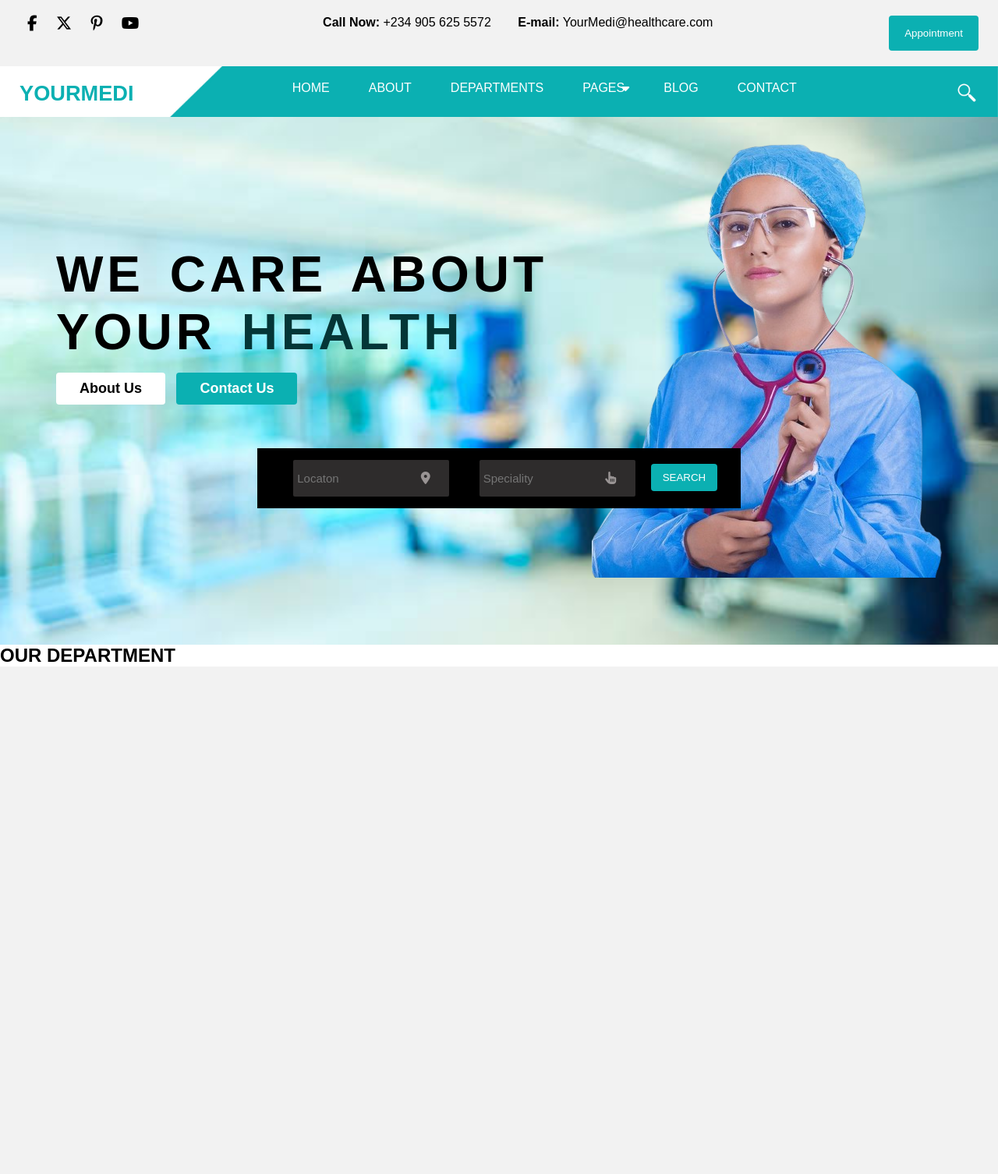
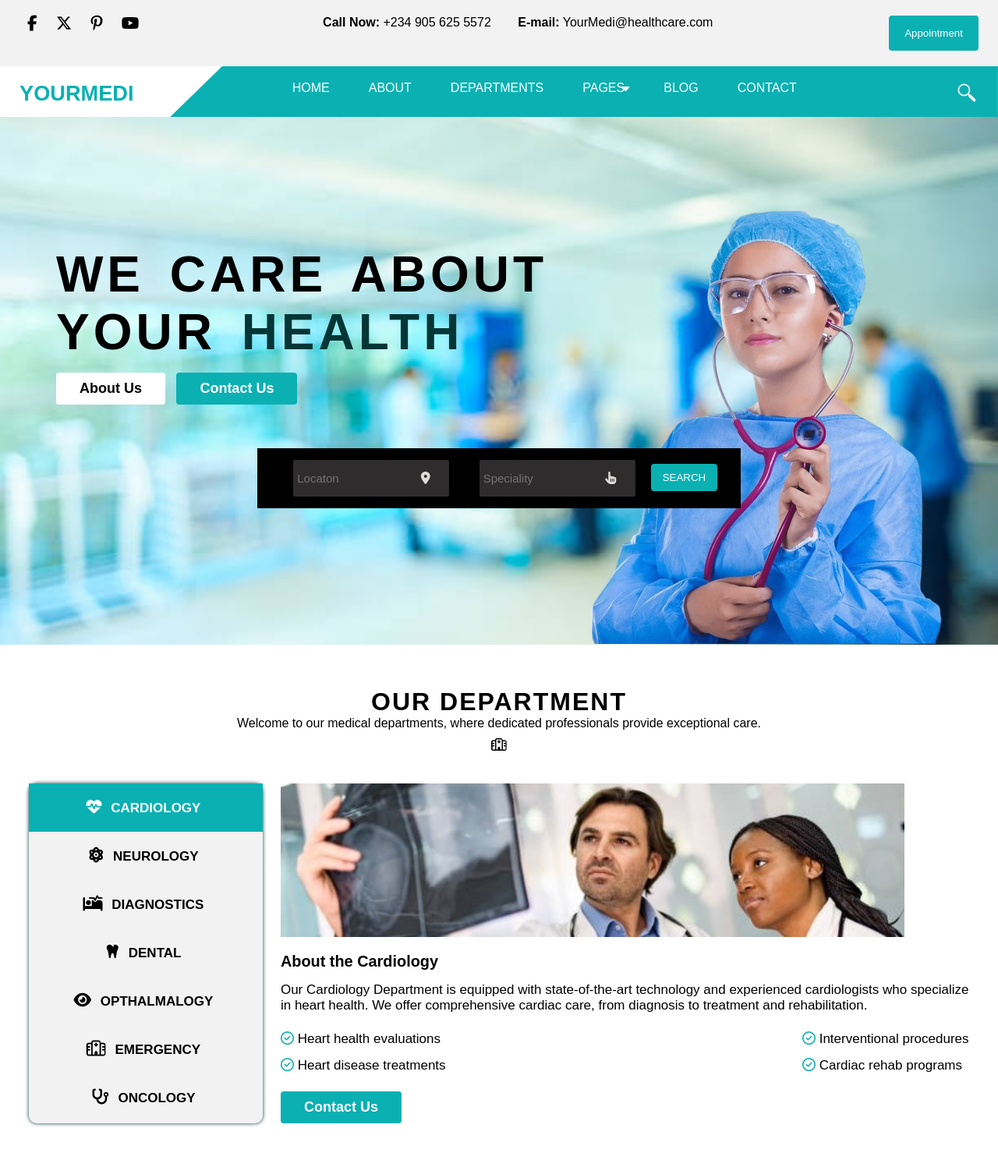
Before and after one commit to MiracleChibuike/hospital, a PHP site: page / in a window 1280 px wide. Shown: the whole page at 78% size. Before the commit the page ends 855 px from the top, so only its background shows below. Run offline with PHP 8.4, Linux system fonts and the light colour scheme; some libraries are stand-ins or nearby versions; some web fonts are replaced.

Commit message:
Started the departments section

```diff
--- a/assets/css/index.css
+++ b/assets/css/index.css
@@ -19,7 +19,7 @@
   --clr-white-main: #fff;
   --clr-darkGray: rgba(230, 217, 217, 0.2);
   --clr-dark-main: #000;
-  --clr-gray-origin: rgb(153, 148, 148);
+  --clr-gray-origin: rgb(224, 218, 218);
   --error-message: rgb(126, 23, 23);
 }
 
@@ -288,7 +288,7 @@ a {
  }  */
  #doc-home{
     position: relative;
-    top: 20px;
+    top: 105px;
     /* bottom: 20px; */
  }
  .searchFixtures{
@@ -333,6 +333,148 @@ a {
   /* font-weight: bold; */
   margin: 5px 10px;
  }
+
+
+
+
+/**********************************
+DEPARTMENT SEECTION
+ ***************************************/
+#departments{
+     margin: 30px 0 0 ;
+    padding: 25px 15px;
+}
+.departmentHeader{
+  text-align: center;
+}
+.department_Header{
+  font-weight: bold;
+  font-size: 2rem;
+ letter-spacing: 2px;
+}
+.department_Indicator{
+  margin: 10px 0;
+}
+
+.departments_specs{
+  display: flex;
+  justify-content: space-evenly;
+  margin: 40px 0;
+}
+.box_Specs{
+  background: var(--clr-white-default);
+  width: 300px;
+  border-radius: 10px;
+  box-shadow: 0 0 5px var(--clr-hospital-deep);
+  /* margin: 50px 50px; */
+}
+/* New */
+.active_style{
+  background: var(--clr-hospital);
+  color: var(--clr-white-main);
+  font-size: 50px;
+}
+.box_Specs button i{
+  font-size: 20px;
+  position: relative;
+  left: -7px;
+}
+#Cardiology_Dept{
+  background: var(--clr-hospital);
+  color: var(--clr-white-main);
+}
+.box_Specs button{
+  background: transparent;
+  border: none;
+  padding: 20px 0;
+  font-weight: bold;
+  text-transform: uppercase;
+  font-size: 17px;
+  display: block;
+  width: 100%;
+}
+.box_Specs button:hover{
+  color: var(--clr-white-main);
+   cursor: pointer;
+   background: var(--clr-hospital);
+  border-top-left-radius: 10px;
+  border-bottom-left-radius: 10px;
+  transition: .2s;
+  transform: translateX(5px);
+}
+/***************************************************
+    ALL THE CODES THAT GOES IN HERE IS TO HELP FOR DEPTS VALIDATION
+ ************************************************/
+#Neurology_target{
+  display: none;
+}
+#Diagnostics_target{
+  display: none;
+}
+#Dental_target{
+  display: none;
+}
+#Ophthalmology_target{
+  display: none;
+}
+#Emergency_target{
+  display: none;
+}
+#Oncology_target{
+  display: none;
+}
+
+
+
+
+
+
+ /***************************************************
+    CODES FOR DEPTS VALIDATION ENDS HERE - CSS ONLY
+ ************************************************/
+.cardiology_Container, .Neurology_Container,
+ .Diagnostics_Container, .Dental_Container,
+.Ophthalmology_Container, .Emergency_Container, .Oncology_Container{
+  font-size: 17px;
+}
+#img_cardiology{
+  width: 800px;
+}
+.about_cardiology, .about_Neurology,
+ .about_Diagnostics, .about_Dental,
+ .about_Ophthalmology, .about_Emergency, .about_Oncology{
+  margin: 15px 0;
+}
+.cardiology_services, .Neurology_services,
+ .Diagnostics_services, .Dental_services,
+ .Ophthalmology_services, .Emergency_services, .Oncology_services{
+  margin: 16px 0;
+  display: flex;
+  justify-content: space-between;
+}
+.cardiology_services p, .Neurology_services p,
+.Diagnostics_services p, .Dental_services p,
+.Ophthalmology_services p, .Emergency_services p, .Oncology_services p{
+  padding: 7px 0;
+}
+.cardiology_services i, .Neurology_services i,
+.Diagnostics_services i, .Dental_services i,
+.Ophthalmology_services i, .Emergency_services i, .Oncology_services i{
+  color: var(--clr-hospital);
+}
+#btn_cardiology, #btn_Neurology, #btn_Diagnostics, #btn_Dental,
+#btn_Ophthalmology, #btn_Emergency, #btn_Oncology{
+  position: relative;
+  left: -10px;
+  background: var(--clr-hospital);
+}
+#btn_cardiology:hover, #btn_Neurology:hover,
+ #btn_Diagnostics:hover, #btn_Dental:hover,
+ #btn_Ophthalmology:hover, #btn_Emergency:hover, #btn_Oncology:hover{
+  background: var(--clr-hospital-deep);
+}
+
+
 /* Media Querry - Mobile Screens */
 
 @media (min-width: 0) and (max-width: 750px) {
--- a/assets/js/index.js
+++ b/assets/js/index.js
@@ -1,4 +1,4 @@
-// Lets load our animation
+// Loads the animation on a succesful page load
 
 const AnimationLoad = () => {
     const loader = document.querySelector(".loader");
@@ -17,7 +17,7 @@ const AnimationLoad = () => {
 }
 
 // Call the AnimationLoad function when page is ready
-document.addEventListener("DOMContentLoaded", AnimationLoad)
+// document.addEventListener("DOMContentLoaded", AnimationLoad)
 
 // Prevent back_home Link reload
 
@@ -41,13 +41,11 @@ const HideNavSection = () => {
     search_Media.style.display = "block";
 }
 
-    backHomeLink.addEventListener("click", (event) => {
       backHomeLink.addEventListener("click", (event) => {
         event.preventDefault(); // Prevent default link behavior
         showNavSection(); // Show navigation and hide main content
         // HideNavSection();
-      });
-    });
+      })
   });
 
 
@@ -101,6 +99,7 @@ search.addEventListener("click", () => {
 })
 
 
+// Validate the search feature on DESKTOP
 var searchInputDesktop = document.getElementById("search-input-Desktop");
 
 const searchOnDesktop = () => {
@@ -173,8 +172,6 @@ inputSearchMedia.addEventListener("keydown", (event) => {
 
 // VALIDATE SEARCH FEATURE ON THE HOMEPAGE
 
-
-
 const form = document.getElementById("form_main");
 const locationInput = document.getElementById("input-location");
 const specialityInput = document.getElementById("input-speciality");
@@ -199,3 +196,89 @@ form.addEventListener("submit", (e) => {
     form.reset();
   }
 });
+
+
+// Validate departmenrts buttons to pop out corresponding container
+// Defining containers to hold the departments div
+var Cardiology_Dept,  Neurology_Dept, Diagnostics_Dept, Dental_Dept, Opthalmalogy_Dept, Emergency_Dept, Oncology_Dept
+
+ Cardiology_Dept = document.getElementById("Cardiology_target");
+ Neurology_Dept = document.getElementById("Neurology_target");
+ Diagnostics_Dept = document.getElementById("Diagnostics_target")
+ Dental_Dept = document.getElementById("Dental_target");
+ Opthalmalogy_Dept = document.getElementById("Ophthalmology_target");
+ Emergency_Dept = document.getElementById("Emergency_target")
+ Oncology_Dept = document.getElementById("Oncology_target");
+
+//  Defining the buttons for each dept
+const button_Cardiology = document.getElementById("Cardiology_Dept");
+const button_Neurology = document.getElementById("Neurology_Dept");
+const button_Diagnosis = document.getElementById("Diagnostics_Dept");
+const button_Dental = document.getElementById("Dental_Dept");
+const button_Opthal = document.getElementById("Opthalmalogy_Dept");
+const button_Emergency = document.getElementById("Emergency_Dept");
+const button_Oncology = document.getElementById("Oncology_Dept");
+
+
+// showNeurologyDept
+const showNewurologyDept = () => {
+  if (Neurology_Dept.style.display =
+    "none"
+  ) {
+    Neurology_Dept.style.display = "block";
+    button_Neurology.style.background = "var(--clr-hospital)";
+    button_Neurology.style.color = "var(--clr-white-main)";
+  }
+  Cardiology_Dept.style.display = "none";
+   Diagnostics_Dept.style.display = "none";
+  button_Cardiology.style.background = "transparent";
+  button_Cardiology.style.color = "var(--clr-dark-main)";
+   button_Diagnosis.style.background = "transparent";
+   button_Diagnosis.style.color = "var(--clr-dark-main)";
+}
+
+button_Neurology.addEventListener("click", (e) => {
+  e.preventDefault();
+  showNewurologyDept()
+})
+
+// Show cardiology Dept
+const showCardiologyDept = () => {
+  if (Cardiology_Dept.style.display = "none") {
+    Cardiology_Dept.style.display = "block"
+    Neurology_Dept.style.display = "none";
+    Diagnostics_Dept.style.display = "none"
+  }
+  button_Neurology.style.background = "transparent";
+  button_Neurology.style.color = "var(--clr-dark-main)";
+  button_Cardiology.style.background = "var(--clr-hospital)";
+  button_Cardiology.style.color = "var(--clr-white-main)";
+    button_Diagnosis.style.background = "transparent";
+    button_Diagnosis.style.color = "var(--clr-dark-main)";
+}
+
+button_Cardiology.addEventListener("click", (e) => {
+  e.preventDefault();
+  showCardiologyDept()
+})
+
+// Show Diagnostics
+
+const Show_Diagnostics = () => {
+  if (Diagnostics_Dept.style.display = "none") {
+    Diagnostics_Dept.style.display = "block";
+    Neurology_Dept.style.display = "none";
+    Cardiology_Dept.style.display = "none"
+  }
+  button_Diagnosis.style.background = "var(--clr-hospital)";
+  button_Diagnosis.style.color = "var(--clr-white-main)";
+  button_Neurology.style.background = "transparent";
+  button_Neurology.style.color = "var(--clr-dark-main)";
+  button_Cardiology.style.background = "transparent";
+  button_Cardiology.style.color = "var(--clr-dark-main)";
+}
+
+button_Diagnosis.addEventListener("click", (e) => {
+  e.preventDefault();
+  Show_Diagnostics();
+})
--- a/index.html
+++ b/index.html
@@ -36,9 +36,9 @@
 </head>
 
 <!-- head -->
- <header id="header">
+ <!-- <header id="header">
         <span class="loader"></span>
- </header>
+ </header> -->
 
     <!-- MAIN-CONTAINER -->
 
@@ -74,7 +74,7 @@
             <!-- Search Icon used in Media Only -->
             <p class="search-media">
                <span class="search-container-media">
-                    <a href="#"><i class="fa-solid fa-arrow-left" id="arrow-back-home"></i></a>
+                    <i class="fa-solid fa-arrow-left" id="arrow-back-home"></i>
                 <input type="search" placeholder="Search" id="search-input-media">
                 <i class="fa-solid fa-magnifying-glass" id="glass-media"></i>
                </span>
@@ -166,9 +166,176 @@
         --------------------------------------------------- -->
         <section id="departments">
             <div class="departmentHeader">
-                <h2>OUR DEPARTMENT</h2>
-                <P></P>
+                <h2 class="department_Header">OUR DEPARTMENT</h2>
+                <P>Welcome to our medical departments, where dedicated professionals provide exceptional care.</P>
+                <div class="department_Indicator">
+                    <i class="fa-regular fa-hospital"></i>
+                </div>
             </div>
+            <!-- specialists Div -->
+             <div class="departments_specs">
+                <div class="box_Specs">
+                    <Button id="Cardiology_Dept" class="button_cardiology_strong"> <i class="fa-solid fa-heart-pulse"></i> CARDIOLOGY </Button>
+                    <Button id="Neurology_Dept"> <i class="fa-solid fa-atom"></i> NEUROLOGY</Button>
+                    <Button id="Diagnostics_Dept"><i class="fa-solid fa-bed-pulse"></i> DIAGNOSTICS</Button>
+                    <Button id="Dental_Dept"> <i class="fa-solid fa-tooth"></i> Dental</Button>
+                    <Button  id="Opthalmalogy_Dept"> <i class="fa-solid fa-eye"></i> Opthalmalogy</Button>
+                    <Button id="Emergency_Dept"> <i class="fa-regular fa-hospital"></i> Emergency</Button>
+                    <Button id="Oncology_Dept"> <i class="fa-solid fa-stethoscope"></i> Oncology</Button>
+                </div>
+                <!-- cardiology_Container" -->
+                <div class="cardiology_Container" id="Cardiology_target">
+                    <div class="cardImg">
+                        <img src="assets/images/cardiology_experiment.jpg" id="img_cardiology" alt="cardiology experiment with our expert doctors">
+                    </div>
+                    <h3 class="about_cardiology">About the Cardiology</h3>
+                    <p>Our Cardiology Department is equipped with state-of-the-art technology and experienced cardiologists who specialize <br> in
+                    heart health. We offer comprehensive cardiac care, from diagnosis to treatment and rehabilitation.</p>
+                    <div class="cardiology_services">
+                        <div class="service1">
+                            <p><i class="fa-regular fa-circle-check"></i> Heart health evaluations</p>
+                            <p><i class="fa-regular fa-circle-check"></i> Heart disease treatments</p>
+                        </div>
+                        <div class="service2">
+                            <p><i class="fa-regular fa-circle-check"></i> Interventional procedures</p>
+                            <p><i class="fa-regular fa-circle-check"></i> Cardiac rehab programs</p>
+                        </div>
+                    </div>
+                    <!-- Contact Button -->
+                    <button class="contact-btn" id="btn_cardiology">Contact Us</button>
+                </div>
+                <!-- Neurology Container Goes here -->
+                 <div class="Neurology_Container" id="Neurology_target">
+                    <div class="neurology_Image_Cover">
+                        <img src="assets/images/diagnos-2.jpg" id="img_cardiology"  alt="">
+                    </div>
+                    <h3 class="about_Neurology">About the Neurology</h3>
+                    <p>Our Neurology Department specializes in the diagnosis and treatment of neurological disorders. Our team of neurologists
+                    uses <br> cutting-edge technology to provide comprehensive care for conditions affecting the brain and nervous system.</p>
+                        <div class="Neurology_services">
+                            <div class="service1">
+                                <p><i class="fa-regular fa-circle-check"></i> Neurological rehabilitation programs</p>
+                                <p><i class="fa-regular fa-circle-check"></i> Advanced neuroimaging (e.g., MRI, CT scans)</p>
+                            </div>
+                            <div class="service2">
+                                <p><i class="fa-regular fa-circle-check"></i> Comprehensive neurological evaluations</p>
+                                <p><i class="fa-regular fa-circle-check"></i> Treatment of neurological disorders (e.g., epilepsy, multiple sclerosis)</p>
+                            </div>
+                        </div>
+                        <!-- Contact Button -->
+                        <button class="contact-btn" id="btn_Neurology">Contact Us</button>
+                 </div>
+                <!-- Diagnostics Container Goes here -->
+                <div class="Diagnostics_Container" id="Diagnostics_target">
+                    <div class="Diagnostics_Image_Cover">
+                        <img src="assets/images/diagnosis.jpeg" id="img_cardiology" alt="">
+                    </div>
+                    <h3 class="about_Diagnostics">About the Diagnostics</h3>
+                    <p>The Diagnostics Department focuses on identifying and diagnosing a wide range of health conditions using advanced
+                    technology. <br> Our diagnostic specialists are experts in their field, ensuring accurate and timely results for optimal
+                    patient care.</p>
+                    <div class="Diagnostics_services">
+                        <div class="service1">
+                            <p><i class="fa-regular fa-circle-check"></i> Comprehensive lab tests</p>
+                            <p><i class="fa-regular fa-circle-check"></i> Imaging services (e.g., X-rays, MRIs, CT scans)</p>
+                        </div>
+                        <div class="service2">
+                            <p><i class="fa-regular fa-circle-check"></i> Blood tests and analyses</p>
+                            <p><i class="fa-regular fa-circle-check"></i> Genetic testing and screening</p>
+                        </div>
+                    </div>
+                    <!-- Contact Button -->
+                    <button class="contact-btn" id="btn_Diagnostics">Contact Us</button>
+                </div>
+                <!-- Dental Container Goes here -->
+                <div class="Dental_Container" id="Dental_target">
+                    <div class="Dental_Image_Cover">
+                        <img src="assets/images/dental.jpeg" id="img_cardiology" alt="">
+                    </div>
+                    <h3 class="about_Dental">About the Dental</h3>
+                    <p>Our Dental Department focuses on maintaining and improving oral health using advanced techniques and technology. Our
+                    dental <br> specialists are experts in their field, providing comprehensive care for optimal dental health.
+                    <div class="Dental_services">
+                        <div class="service1">
+                            <p><i class="fa-regular fa-circle-check"></i> Routine dental check-ups and cleanings</p>
+                            <p><i class="fa-regular fa-circle-check"></i> Cosmetic dentistry (e.g., teeth whitening, veneers)</p>
+                        </div>
+                        <div class="service2">
+                            <p><i class="fa-regular fa-circle-check"></i> Orthodontic services (e.g., braces, Invisalign)</p>
+                            <p><i class="fa-regular fa-circle-check"></i> Restorative treatments (e.g., fillings, crowns, bridges)</p>
+                        </div>
+                    </div>
+                    <!-- Contact Button -->
+                    <button class="contact-btn" id="btn_Dental">Contact Us</button>
+                </div>
+                    <!-- Ophthalmology Container Goes here -->
+                    <div class="Ophthalmology_Container" id="Ophthalmology_target">
+                        <div class="Ophthalmology_Image_Cover">
+                            <img src="assets/images/dental.jpeg" id="img_cardiology" alt="">
+                        </div>
+                        <h3 class="about_Ophthalmology">About the Ophthalmology</h3>
+                        <p>Our Ophthalmology Department focuses on maintaining and improving eye health using advanced techniques and technology. <br>
+                        Our ophthalmologists are experts in their field, providing comprehensive care for optimal vision and eye health.
+                        <div class="Ophthalmology_services">
+                            <div class="service1">
+                                <p><i class="fa-regular fa-circle-check"></i> Comprehensive eye exams</p>
+                                <p><i class="fa-regular fa-circle-check"></i> Cataract surgery</p>
+                            </div>
+                            <div class="service2">
+                                <p><i class="fa-regular fa-circle-check"></i> Treatment for glaucoma and macular degeneration</p>
+                                <p><i class="fa-regular fa-circle-check"></i> Corrective procedures (e.g., LASIK, PRK)</p>
+                            </div>
+                        </div>
+                        <!-- Contact Button -->
+                        <button class="contact-btn" id="btn_Ophthalmology">Contact Us</button>
+                    </div>
+                    <!-- Emergency Container Goes here -->
+                    <div class="Emergency_Container" id="Emergency_target">
+                        <div class="Emergency_Image_Cover">
+                            <img src="assets/images/emergency.jpeg" id="img_cardiology" alt="">
+                        </div>
+                        <h3 class="about_Emergency">About the Emergency</h3>
+                        <p>The Emergency Department is dedicated to providing immediate and life-saving care for a wide range of medical
+                        emergencies. Our <br> emergency physicians and nurses are experts in their field, ensuring prompt and effective treatment for
+                        all patients. We are <br> equipped  with the latest  technology and resources to handle critical situations and provide
+                        comprehensive emergency care.</p>
+                        <div class="Emergency_services">
+                            <div class="service1">
+                                <p><i class="fa-regular fa-circle-check"></i> 24/7 emergency care</p>
+                                <p><i class="fa-regular fa-circle-check"></i> Trauma care and stabilization</p>
+                            </div>
+                            <div class="service2">
+                                <p><i class="fa-regular fa-circle-check"></i> Acute medical treatment (e.g., heart attacks, strokes)</p>
+                                <p><i class="fa-regular fa-circle-check"></i> Rapid diagnostic services (e.g., imaging, lab tests)</p>
+                            </div>
+                        </div>
+                        <!-- Contact Button -->
+                        <button class="contact-btn" id="btn_Emergency">Contact Us</button>
+                    </div>
+                    <!-- Oncology Container Goes here -->
+                    <div class="Oncology_Container" id="Oncology_target">
+                        <div class="Oncology_Image_Cover">
+                            <img src="assets/images/neuron.jpg" id="img_cardiology" alt="">
+                        </div>
+                        <h3 class="about_Oncology">About the Oncology</h3>
+                        <p>The Oncology Department is dedicated to providing comprehensive and compassionate care for patients with cancer. Our
+                        oncologists <br> and specialized staff are experts in diagnosing and treating various types of cancer, ensuring personalized
+                        treatment plans for each <br> patient.
+                    </p>
+                        <div class="Oncology_services">
+                            <div class="service1">
+                                <p><i class="fa-regular fa-circle-check"></i> Comprehensive cancer screenings and diagnostics</p>
+                                <p><i class="fa-regular fa-circle-check"></i> Chemotherapy and radiation therapy</p>
+                            </div>
+                            <div class="service2">
+                                <p><i class="fa-regular fa-circle-check"></i> Surgical oncology procedures</p>
+                                <p><i class="fa-regular fa-circle-check"></i> Personalized treatment plans and targeted therapies</p>
+                            </div>
+                        </div>
+                        <!-- Contact Button -->
+                        <button class="contact-btn" id="btn_Oncology">Contact Us</button>
+                    </div>
+             </div>
         </section>
     </div>
 
```
Also changed, not shown: other parts of assets/css/index.css (+36 -1 lines), assets/images/cardiology_experiment.jpg (added), assets/images/dental.jpeg (added), assets/images/diagnos-2.jpg, assets/images/diagnosis.jpeg (added), assets/images/emergency.jpeg (added), assets/images/gallery-2.jpg (deleted), assets/images/gallery-3.jpeg (deleted), assets/images/gallery-4.jpeg (deleted), assets/images/gallery-6.jpeg (deleted), assets/images/istockphoto-1328451711-612x612.jpg (deleted), assets/images/neuron.jpg (added).
